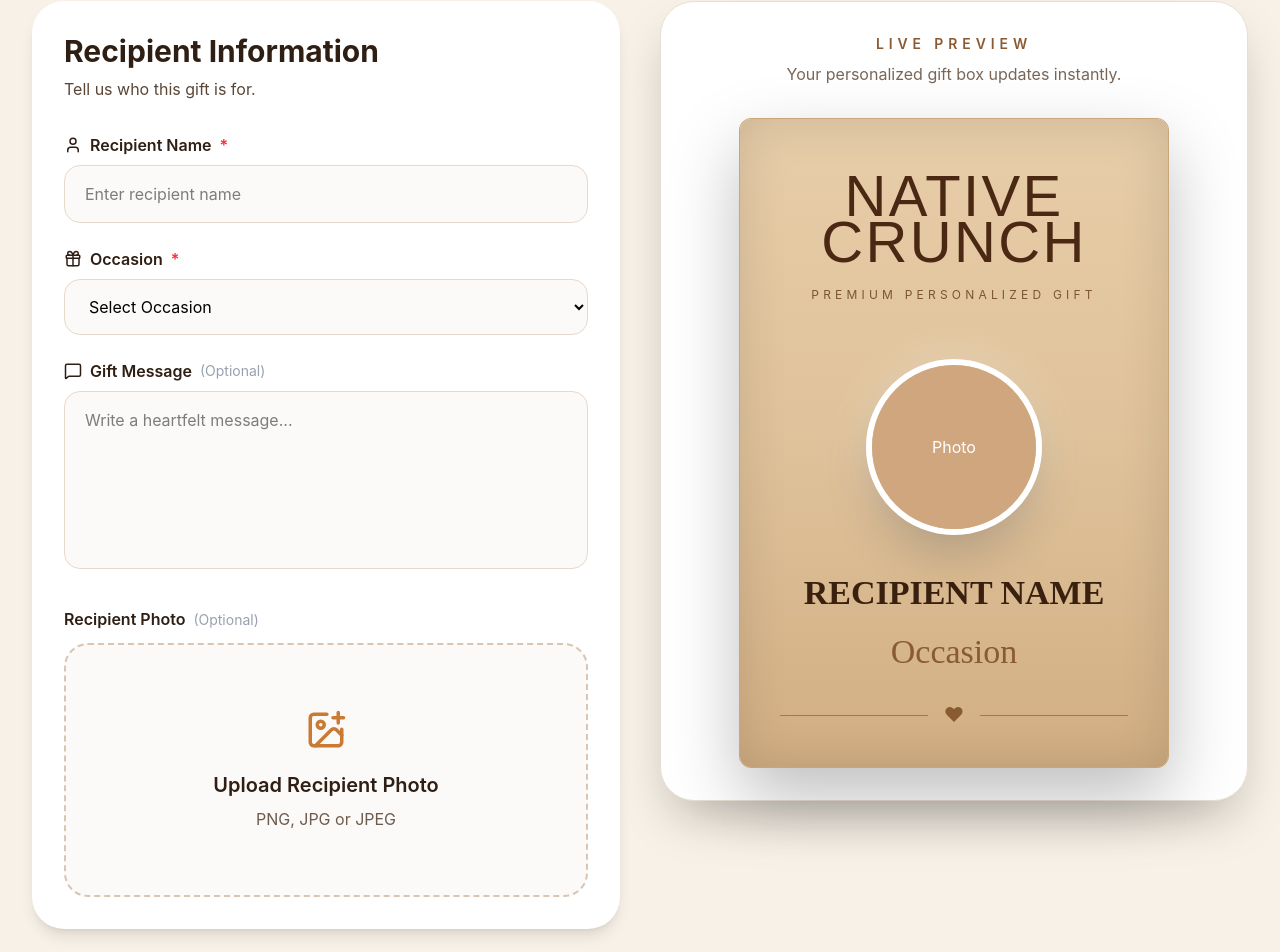
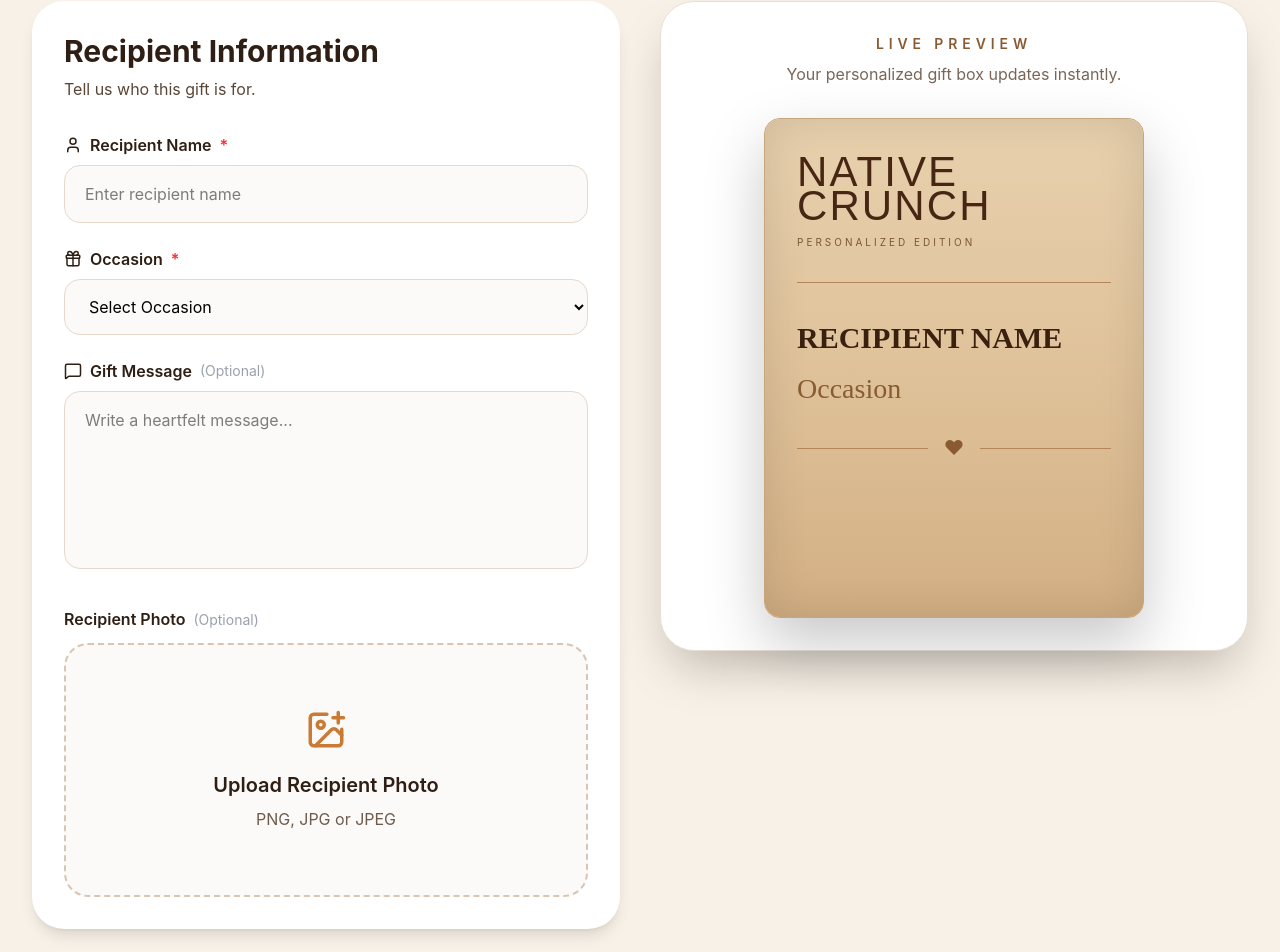
Before and after one commit to Rejay0707/Native-crunch, a React (Vite) app: page /customization/recipient-details in a window 1280 px wide. Shown: the part 288-1240 px from the top of the page. Built offline with nearby package versions, Linux system fonts and the light colour scheme.

Commit message:
completed customization

```diff
--- a/src/components/recipientDetails/GiftBoxPreview.jsx
+++ b/src/components/recipientDetails/GiftBoxPreview.jsx
@@ -5,10 +5,8 @@
 
   return (
     <div className="sticky top-28">
-
       <div className="rounded-[34px] border border-[#E9DED2] bg-white p-8 shadow-2xl">
-
-        <h3 className="text-center text-sm font-semibold tracking-[0.35em] text-[#8A5A32] uppercase">
+        <h3 className="text-center text-sm font-semibold uppercase tracking-[0.35em] text-[#8A5A32]">
           Live Preview
         </h3>
 
@@ -17,23 +15,20 @@
         </p>
 
         <div className="mt-8 flex justify-center">
-
           <div
             className="
               relative
-            h-[650px]
-            w-[430px]
+              h-[500px]
+              w-[380px]
               overflow-hidden
-            rounded-xl
+              rounded-2xl
               border
               border-[#C9A57C]
               bg-[#DFC29A]
-            shadow-[0_30px_70px_rgba(0,0,0,0.25)]
+              shadow-[0_25px_60px_rgba(0,0,0,0.22)]
             "
           >
-
-            {/* Kraft paper texture */}
-
+            {/* Kraft Texture */}
             <div
               className="
                 absolute
@@ -44,33 +39,28 @@
               "
             />
 
-            {/* Light center */}
-
+            {/* Background */}
             <div
               className="
                 absolute
                 inset-0
                 bg-gradient-to-b
-                from-[#E7CDA9]
+                from-[#E8D1AE]
                 via-[#DFC29A]
-                to-[#D2AE83]
+                to-[#D3AF84]
               "
             />
 
-            {/* Edge Shadow */}
+            {/* Inner Shadow */}
+            <div className="absolute inset-0 rounded-2xl shadow-[inset_0_0_45px_rgba(0,0,0,0.12)]" />
 
-            <div className="absolute inset-0 rounded-xl shadow-[inset_0_0_50px_rgba(0,0,0,0.12)]" />
-
-            {/* CONTENT */}
-
-            <div className="relative z-10 flex h-full flex-col items-center px-10">
-
+            <div className="relative z-10 flex h-full flex-col p-8">
+              {/* Top */}
+              <div className="flex items-start justify-between">
                 {/* Logo */}
-
-              <div className="mt-12 text-center">
-
+                <div>
                   <h1
-                  className="text-[58px] leading-none tracking-[0.04em] text-[#4A2813]"
+                    className="text-[42px] leading-none tracking-[0.05em] text-[#472614]"
                     style={{
                       fontFamily: "'Bebas Neue', sans-serif",
                     }}
@@ -79,7 +69,7 @@
                   </h1>
 
                   <h1
-                  className="-mt-3 text-[58px] leading-none tracking-[0.04em] text-[#4A2813]"
+                    className="-mt-2 text-[42px] leading-none tracking-[0.05em] text-[#472614]"
                     style={{
                       fontFamily: "'Bebas Neue', sans-serif",
                     }}
@@ -87,48 +77,30 @@
                     CRUNCH
                   </h1>
 
-                <p className="mt-4 text-xs uppercase tracking-[0.35em] text-[#7A5635]">
-                  Premium Personalized Gift
+                  <p className="mt-2 text-[10px] uppercase tracking-[0.3em] text-[#7A5635]">
+                    Personalized Edition
                   </p>
+                </div>
 
+                {/* Photo */}
+                {recipient.photo && (
+                  <div className="h-28 w-28 overflow-hidden rounded-full border-4 border-white shadow-xl">
+                    <img
+                      src={recipient.photo}
+                      alt={recipient.name}
+                      className="h-full w-full object-cover"
+                    />
+                  </div>
+                )}
               </div>
 
               {/* Divider */}
-
-              <div className="mt-6 h-px w-24 bg-[#A7784F]" />
-
-              {/* Photo */}
-
-              <div className="mt-8">
-
-                <div className="relative">
-
-                  <div className="absolute inset-0 rounded-full blur-xl bg-white/30" />
-
-                  <div className="relative h-44 w-44 overflow-hidden rounded-full border-[6px] border-white shadow-2xl">
-
-                    {recipient.photo ? (
-                      <img
-                        src={recipient.photo}
-                        alt=""
-                        className="h-full w-full object-cover"
-                      />
-                    ) : (
-                      <div className="flex h-full items-center justify-center bg-[#CFA67D] text-white">
-                        Photo
-                      </div>
-                    )}
-
-                  </div>
-
-                </div>
-
-              </div>
+              <div className="mt-8 h-px w-full bg-[#B48559]" />
 
               {/* Name */}
-
+              <div className="mt-8">
                 <h2
-                className="mt-8 text-center text-[34px] font-bold uppercase text-[#3A200F]"
+                  className="text-[30px] font-bold uppercase text-[#3A200F]"
                   style={{
                     fontFamily: "'Playfair Display', serif",
                   }}
@@ -136,77 +108,47 @@
                   {recipient.name || "Recipient Name"}
                 </h2>
 
-              {/* Occasion */}
-
                 <p
-                className="mt-2 text-[34px] text-[#8A5A32]"
+                  className="mt-2 text-[28px] text-[#8A5A32]"
                   style={{
                     fontFamily: "'Great Vibes', cursive",
                   }}
                 >
                   {recipient.occasion || "Occasion"}
                 </p>
+              </div>
 
-              {/* Divider */}
+              {/* Heart Divider */}
+              <div className="mt-6 flex items-center gap-4">
+                <div className="h-px flex-1 bg-[#B48559]" />
 
-              <div className="mt-6 flex w-full items-center gap-4">
-
-                <div className="h-px flex-1 bg-[#A7784F]" />
-
-                <span className="text-[#8A5A32] text-xl">
+                <span className="text-xl text-[#8A5A32]">
                   ♥
                 </span>
 
-                <div className="h-px flex-1 bg-[#A7784F]" />
-
+                <div className="h-px flex-1 bg-[#B48559]" />
               </div>
 
               {/* Message */}
-
-              <div className="mt-8 w-full px-4">
-
+              {recipient.message && (
+                <div className="mt-6">
                   <p
-                  className="text-center text-[18px] leading-9 italic text-[#3D281B]"
+                    className="text-[17px] italic leading-8 text-[#3D281B]"
                     style={{
                       fontFamily: "'Playfair Display', serif",
                     }}
                   >
-                  {recipient.message
-                    ? `"${recipient.message}"`
-                    : `"Your heartfelt message will appear here."`}
+                    "{recipient.message}"
                   </p>
+                </div>
+              )}
 
+              {/* Empty space like real packaging */}
+              <div className="flex-1" />
             </div>
-
-              {/* Bottom */}
-
-              <div className="mt-auto mb-10 flex flex-col items-center">
-
-                <div className="h-px w-40 bg-[#A7784F]" />
-
-                <p className="mt-5 text-xs uppercase tracking-[0.4em] text-[#6D4728]">
-                  Crafted with ❤
-                </p>
-
-                <p
-                  className="mt-2 text-[24px] text-[#4A2813]"
-                  style={{
-                    fontFamily: "'Bebas Neue', sans-serif",
-                  }}
-                >
-                  Native Crunch
-                </p>
-
           </div>
-
         </div>
-
       </div>
-
-        </div>
-
-      </div>
-
     </div>
   );
 };
--- a/src/components/reviewGiftBox/ReviewGiftBoxHero.jsx
+++ b/src/components/reviewGiftBox/ReviewGiftBoxHero.jsx
@@ -6,12 +6,11 @@
       </p>
 
       <h1 className="mt-4 text-4xl font-bold text-[#2E1E13]">
-        Review Your Gift Box
+        Review Your Personalized Order
       </h1>
 
       <p className="mt-4 max-w-2xl text-[#5A4637]">
-        Review your selected products, recipient details, and gift message
-        before placing your personalized order.
+        Review your selected products, recipient details, and personalized product cover before adding your gift box to the cart.
       </p>
     </section>
   );
--- a/src/containers/ReviewGiftBoxContainer.jsx
+++ b/src/containers/ReviewGiftBoxContainer.jsx
@@ -1,11 +1,47 @@
 import Navbar from "../components/layout/Navbar";
 import Footer from "../components/layout/Footer";
-
+import { useNavigate } from "react-router-dom";
+import { useCustomization } from "../context/CustomizationProvider";
+import { useCart } from "../context/CartContext";
 import ReviewGiftBoxHero from "../components/reviewGiftBox/ReviewGiftBoxHero";
 import ReviewSummary from "../components/reviewGiftBox/ReviewSummary";
 // import StepNavigation from "../components/common/StepNavigation";
 
 const ReviewGiftBoxContainer = () => {
+  const navigate = useNavigate();
+
+  const { selectedProducts, recipient, clearCustomization } =
+    useCustomization();
+
+  const { addCustomizedGiftBox } = useCart();
+
+  const total = selectedProducts.reduce(
+    (sum, item) => sum + item.price * item.quantity,
+    0,
+  );
+
+  const handleAddGiftBox = () => {
+    addCustomizedGiftBox({
+      id: `giftbox-${Date.now()}`,
+
+      type: "customGiftBox",
+
+      name: "Customized Gift Box",
+
+      quantity: 1,
+
+      total,
+
+      products: selectedProducts,
+
+      recipient,
+    });
+
+    clearCustomization();
+
+    navigate("/cart");
+  };
+
   return (
     <>
       <Navbar />
@@ -24,8 +60,11 @@
               ← Back
             </button>
 
-            <button className="rounded-full bg-[#C97A34] px-10 py-4 font-semibold text-white shadow-lg hover:bg-[#B86D2D] transition cursor-pointer">
-              🎁 Add Personalized Gift Box to Cart
+            <button
+              onClick={handleAddGiftBox}
+              className="rounded-full bg-[#C97A34] px-10 py-4 font-semibold text-white shadow-lg hover:bg-[#B86D2D] transition cursor-pointer"
+            >
+              🎁 Add Customized Gift Box to Cart
             </button>
           </div>
         </div>
--- a/src/context/CartContext.jsx
+++ b/src/context/CartContext.jsx
@@ -46,6 +46,10 @@
     });
   };
 
+  const addCustomizedGiftBox = (giftBox) => {
+  setCart((prev) => [...prev, giftBox]);
+};
+
   const increaseQuantity = (productId, weight) => {
   setCart((prev) =>
     prev.map((item) =>
@@ -90,6 +94,7 @@
       value={{
         cart,
         addToCart,
+        addCustomizedGiftBox,
         decreaseQuantity,
         increaseQuantity,
         addGiftBoxToCart,
--- a/src/context/CustomizationProvider.jsx
+++ b/src/context/CustomizationProvider.jsx
@@ -105,6 +105,16 @@
       );
     });
   };
+  const clearCustomization = () => {
+    setSelectedProducts([]);
+
+    setRecipient({
+      name: "",
+      occasion: "",
+      message: "",
+      photo: null,
+    });
+  };
 
   return (
     <CustomizationContext.Provider
@@ -118,6 +128,8 @@
 
         recipient,
         setRecipient,
+
+        clearCustomization,
       }}
     >
       {children}
```
Also changed, not shown: src/components/cart/Cart.jsx (+100 -35 lines), src/components/reviewGiftBox/ReviewSummary.jsx (+8 -6 lines), src/containers/CartContainer.jsx (+14 -2 lines). Lines whose indentation alone changed are shown as unchanged.
